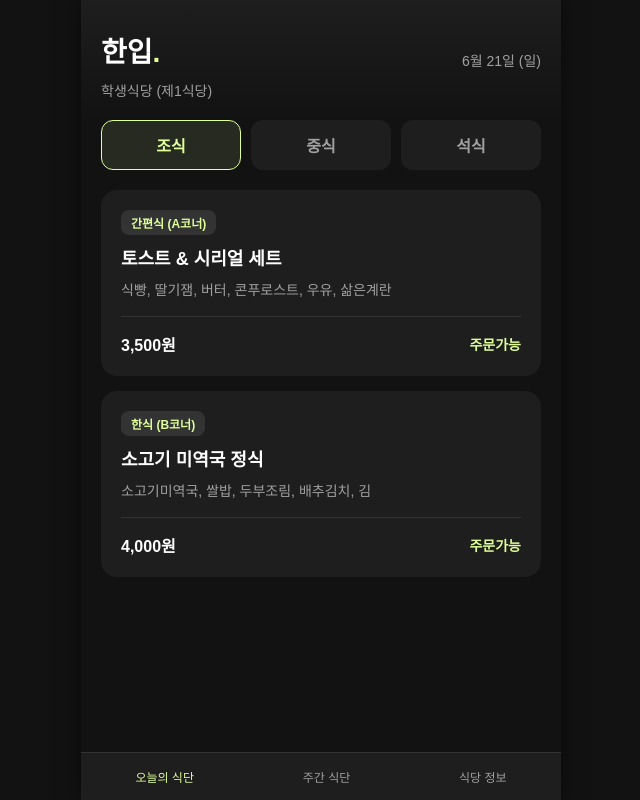
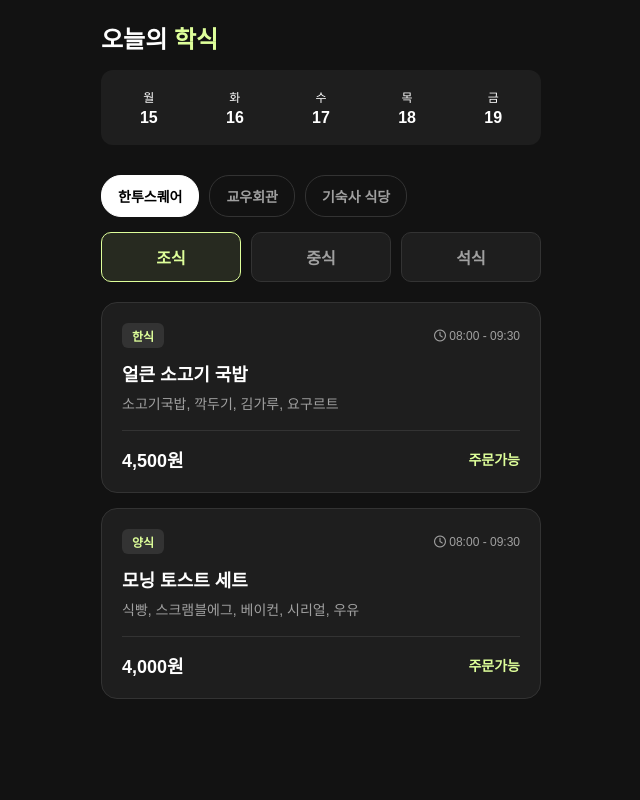
Before and after one commit to autumnPotato/han-ip-web, a plain HTML site: page index.html in a window 1280 px wide. Shown: the whole page, without its empty margins (319-959 px from the left). Drawn offline with Linux system fonts and the light colour scheme; a web font is replaced by a local one.

Commit message:
Update index.html

```diff
--- a/index.html
+++ b/index.html
@@ -3,7 +3,7 @@
 <head>
     <meta charset="UTF-8">
     <meta name="viewport" content="width=device-width, initial-scale=1.0">
-    <title>한입 (Han-ip) - 우리 학교 스마트 식단</title>
+    <title>한입 (Han-ip) - 교내 스마트 식단</title>
     <link href="https://cdn.jsdelivr.net/gh/orioncactus/pretendard/dist/web/static/pretendard.css" rel="stylesheet">
     <style>
         :root {
@@ -13,14 +13,10 @@
             --text-main: #ffffff;
             --text-sub: #a0a0a0;
             --danger: #ff5e5e;
+            --border-color: #333333;
         }
 
-        * {
-            box-sizing: border-box;
-            margin: 0;
-            padding: 0;
-            font-family: 'Pretendard', sans-serif;
-        }
+        * { box-sizing: border-box; margin: 0; padding: 0; font-family: 'Pretendard', sans-serif; }
 
         body {
             background-color: var(--bg-color);
@@ -32,74 +28,93 @@
 
         #app {
             width: 100%;
-            max-width: 480px; /* 모바일 뷰 고정 */
+            max-width: 480px;
             background-color: var(--bg-color);
             min-height: 100vh;
             position: relative;
-            box-shadow: 0 0 20px rgba(0,0,0,0.5);
+            padding-bottom: 80px;
         }
 
-        /* Header */
-        header {
-            padding: 30px 20px 20px;
-            background: linear-gradient(180deg, rgba(30,30,30,1) 0%, rgba(18,18,18,0) 100%);
+        /* 1. Header & Calendar (상단 요일 탭) */
+        header { padding: 20px 20px 10px; }
+        .header-title { font-size: 24px; font-weight: 700; margin-bottom: 15px; }
+        .header-title span { color: var(--accent-color); }
+
+        .calendar-tabs {
+            display: flex;
+            justify-content: space-between;
+            background-color: var(--card-bg);
+            border-radius: 12px;
+            padding: 10px;
+            margin-bottom: 20px;
+        }
+        .day-tab {
+            display: flex;
+            flex-direction: column;
+            align-items: center;
+            padding: 8px;
+            border-radius: 8px;
+            cursor: pointer;
+            width: 18%;
+            transition: 0.2s;
+        }
+        .day-tab.active { background-color: var(--accent-color); color: #000; }
+        .day-name { font-size: 12px; margin-bottom: 4px; font-weight: 500; }
+        .day-date { font-size: 16px; font-weight: 700; }
+
+        /* 2. Building Filter (건물 필터) */
+        .building-filter {
+            display: flex;
+            overflow-x: auto;
+            gap: 10px;
+            padding: 0 20px 15px;
+            scrollbar-width: none;
+        }
+        .building-filter::-webkit-scrollbar { display: none; }
+
+        .building-btn {
+            white-space: nowrap;
+            padding: 10px 16px;
+            border-radius: 20px;
+            background-color: transparent;
+            border: 1px solid var(--border-color);
+            color: var(--text-sub);
+            font-size: 14px;
+            font-weight: 600;
+            cursor: pointer;
+        }
+        .building-btn.active {
+            background-color: #fff;
+            color: #000;
+            border-color: #fff;
         }
 
-        .title-wrapper {
-            display: flex;
-            justify-content: space-between;
-            align-items: flex-end;
-            margin-bottom: 10px;
-        }
-
-        h1 {
-            font-size: 28px;
-            font-weight: 700;
-        }
-
-        h1 span {
-            color: var(--accent-color);
-        }
-
-        .date-info {
-            color: var(--text-sub);
-            font-size: 14px;
-        }
-
-        /* Tabs */
-        .tabs {
+        /* 3. Meal Time Tabs (조/중/석식) */
+        .meal-tabs {
             display: flex;
             padding: 0 20px;
             margin-bottom: 20px;
             gap: 10px;
         }
-
-        .tab {
+        .meal-tab {
             flex: 1;
             padding: 12px 0;
             text-align: center;
             background-color: var(--card-bg);
-            border-radius: 12px;
+            border-radius: 10px;
             font-weight: 600;
             color: var(--text-sub);
             cursor: pointer;
-            transition: all 0.3s ease;
-            border: 1px solid transparent;
+            border: 1px solid var(--border-color);
         }
-
-        .tab.active {
+        .meal-tab.active {
             background-color: rgba(222, 255, 154, 0.1);
             color: var(--accent-color);
             border-color: var(--accent-color);
         }
 
-        /* Menu List */
-        .menu-container {
-            padding: 0 20px 100px;
-            display: flex;
-            flex-direction: column;
-            gap: 15px;
-        }
+        /* 4. Menu List & Cards */
+        .menu-container { padding: 0 20px; display: flex; flex-direction: column; gap: 15px; }
 
         .menu-card {
             background-color: var(--card-bg);
@@ -107,182 +122,188 @@
             padding: 20px;
             position: relative;
             overflow: hidden;
+            border: 1px solid var(--border-color);
+        }
+
+        .card-header {
+            display: flex;
+            justify-content: space-between;
+            align-items: center;
+            margin-bottom: 12px;
         }
 
         .corner-badge {
-            display: inline-block;
             background-color: #333;
             color: var(--accent-color);
             padding: 4px 10px;
-            border-radius: 8px;
+            border-radius: 6px;
             font-size: 12px;
             font-weight: 700;
-            margin-bottom: 12px;
         }
 
-        .menu-title {
-            font-size: 18px;
-            font-weight: 600;
-            margin-bottom: 8px;
-            line-height: 1.4;
-        }
+        .op-time { font-size: 12px; color: var(--text-sub); }
 
-        .menu-items {
-            color: var(--text-sub);
-            font-size: 14px;
-            margin-bottom: 15px;
-            line-height: 1.5;
-        }
+        .menu-title { font-size: 18px; font-weight: 700; margin-bottom: 8px; }
+        .menu-items { color: var(--text-sub); font-size: 14px; margin-bottom: 15px; line-height: 1.5; }
 
         .menu-footer {
             display: flex;
             justify-content: space-between;
             align-items: center;
-            border-top: 1px solid #333;
+            border-top: 1px solid var(--border-color);
             padding-top: 15px;
         }
+        .price { font-weight: 700; font-size: 18px; }
 
-        .price {
-            font-weight: 700;
-            font-size: 16px;
-        }
-
-        /* Sold Out State */
+        /* Sold Out UI */
         .menu-card.sold-out::after {
-            content: 'SOLD OUT';
+            content: '품절 (Sold Out)';
             position: absolute;
             top: 0; left: 0; right: 0; bottom: 0;
-            background-color: rgba(0, 0, 0, 0.7);
+            background-color: rgba(0, 0, 0, 0.8);
             color: var(--danger);
             display: flex;
             align-items: center;
             justify-content: center;
-            font-size: 24px;
+            font-size: 20px;
             font-weight: 800;
-            letter-spacing: 2px;
             backdrop-filter: blur(2px);
             z-index: 10;
         }
 
-        /* Navigation Bar (Bottom) */
-        .bottom-nav {
-            position: fixed;
-            bottom: 0;
-            width: 100%;
-            max-width: 480px;
-            background-color: var(--card-bg);
-            display: flex;
-            justify-content: space-around;
-            padding: 15px 0 calc(15px + env(safe-area-inset-bottom));
-            border-top: 1px solid #333;
-            z-index: 100;
-        }
-
-        .nav-item {
-            color: var(--text-sub);
-            text-align: center;
-            font-size: 12px;
-            font-weight: 500;
-        }
-
-        .nav-item.active {
-            color: var(--accent-color);
-        }
-
-        .empty-state {
-            text-align: center;
-            padding: 50px 0;
-            color: var(--text-sub);
-        }
+        .empty-state { text-align: center; padding: 40px 0; color: var(--text-sub); }
     </style>
 </head>
 <body>
 
 <div id="app">
     <header>
-        <div class="title-wrapper">
-            <h1>한입<span>.</span></h1>
-            <div class="date-info" id="current-date"></div>
+        <div class="header-title">오늘의 <span>학식</span></div>
+        <div class="calendar-tabs" id="calendar-container">
             </div>
-        <p style="color: var(--text-sub); font-size: 14px;">학생식당 (제1식당)</p>
     </header>
 
-    <div class="tabs">
-        <div class="tab" data-meal="breakfast" onclick="changeTab('breakfast')">조식</div>
-        <div class="tab" data-meal="lunch" onclick="changeTab('lunch')">중식</div>
-        <div class="tab" data-meal="dinner" onclick="changeTab('dinner')">석식</div>
+    <div class="building-filter" id="building-container">
+        <button class="building-btn active" onclick="setBuilding('한투스퀘어')">한투스퀘어</button>
+        <button class="building-btn" onclick="setBuilding('교우회관')">교우회관</button>
+        <button class="building-btn" onclick="setBuilding('기숙사')">기숙사 식당</button>
+    </div>
+
+    <div class="meal-tabs">
+        <div class="meal-tab active" data-meal="조식" onclick="setMeal('조식')">조식</div>
+        <div class="meal-tab" data-meal="중식" onclick="setMeal('중식')">중식</div>
+        <div class="meal-tab" data-meal="석식" onclick="setMeal('석식')">석식</div>
     </div>
 
     <div class="menu-container" id="menu-list">
         </div>
-
-    <div class="bottom-nav">
-        <div class="nav-item active">오늘의 식단</div>
-        <div class="nav-item">주간 식단</div>
-        <div class="nav-item">식당 정보</div>
-    </div>
 </div>
 
 <script>
-    // 1. Mock Data (API에서 받아올 데이터 구조)
-    const menuData = {
-        breakfast: [
-            { corner: '간편식 (A코너)', title: '토스트 & 시리얼 세트', items: '식빵, 딸기잼, 버터, 콘푸로스트, 우유, 삶은계란', price: '3,500원', soldOut: false },
-            { corner: '한식 (B코너)', title: '소고기 미역국 정식', items: '소고기미역국, 쌀밥, 두부조림, 배추김치, 김', price: '4,000원', soldOut: false }
+    // 상태 관리 변수
+    let currentBuilding = '한투스퀘어';
+    let currentMeal = '중식'; // 기본값 중식
+
+    // PRD 맞춤형 목업 데이터 (건물 > 시간대 > 코너별 메뉴)
+    const db = {
+        "한투스퀘어": {
+            "조식": [
+                { corner: "한식", name: "얼큰 소고기 국밥", items: "소고기국밥, 깍두기, 김가루, 요구르트", price: "4,500원", time: "08:00 - 09:30", soldOut: false },
+                { corner: "양식", name: "모닝 토스트 세트", items: "식빵, 스크램블에그, 베이컨, 시리얼, 우유", price: "4,000원", time: "08:00 - 09:30", soldOut: false }
             ],
-        lunch: [
-            { corner: '일품 (A코너)', title: '수제 등심 돈까스', items: '등심돈까스, 양배추샐러드, 밥, 크림스프, 깍두기', price: '5,500원', soldOut: true },
-            { corner: '뚝배기 (B코너)', title: '얼큰 순두부 찌개', items: '순두부찌개, 공기밥, 계란말이, 어묵볶음, 깍두기', price: '5,000원', soldOut: false },
-            { corner: '면/분식 (C코너)', title: '로제 떡볶이 & 튀김', items: '로제떡볶이, 김말이, 야끼만두, 단무지, 쿨피스', price: '4,500원', soldOut: false }
+            "중식": [
+                { corner: "일식", name: "가츠동 (돈까스덮밥)", items: "가츠동, 미니우동, 단무지, 락교", price: "6,000원", time: "11:30 - 14:00", soldOut: true }, // 마감 테스트용
+                { corner: "한식", name: "뚝배기 불고기", items: "뚝불고기, 쌀밥, 배추김치, 어묵볶음", price: "5,500원", time: "11:30 - 14:00", soldOut: false },
+                { corner: "양식", name: "베이컨 크림 파스타", items: "크림파스타, 마늘빵, 피클, 탄산음료", price: "6,500원", time: "11:30 - 14:00", soldOut: false }
             ],
-        dinner: [
-            { corner: '한식 (A코너)', title: '제육볶음 & 쌈채소', items: '제육볶음, 상추/깻잎, 쌈장, 된장국, 쌀밥, 무생채', price: '5,500원', soldOut: false },
-            { corner: '일품 (B코너)', title: '치킨 마요 덮밥', items: '치킨마요덮밥, 미니우동, 단무지, 배추김치', price: '5,000원', soldOut: false }
+            "석식": [
+                { corner: "일품", name: "치즈 닭갈비 덮밥", items: "닭갈비덮밥, 맑은장국, 쌈무", price: "5,500원", time: "17:30 - 19:00", soldOut: false }
             ]
+        },
+        "교우회관": {
+            "조식": [],
+            "중식": [
+                { corner: "교직원식당", name: "한방 갈비탕 정식", items: "갈비탕, 잡곡밥, 섞박지, 해물파전, 오징어젓갈", price: "8,000원", time: "11:30 - 13:30", soldOut: false }
+            ],
+            "석식": []
+        },
+        "기숙사": {
+            "조식": [
+                { corner: "자율배식", name: "가정식 백반", items: "미역국, 계란후라이, 김, 멸치볶음, 김치", price: "3,500원", time: "07:30 - 09:00", soldOut: false }
+            ],
+            "중식": [
+                { corner: "분식", name: "치즈 라면 & 충무김밥", items: "치즈라면, 충무김밥 5알, 단무지", price: "4,500원", time: "12:00 - 14:00", soldOut: false }
+            ],
+            "석식": [
+                { corner: "한식", name: "제육 짜글이", items: "제육짜글이, 대접밥, 김가루, 계란찜", price: "5,000원", time: "17:30 - 19:00", soldOut: false }
+            ]
+        }
     };
 
-    // 2. 현재 시간 및 날짜 세팅 로직
-    function setDateAndAutoTab() {
-        const now = new Date();
-        const options = { month: 'long', day: 'numeric', weekday: 'short' };
-        document.getElementById('current-date').innerText = now.toLocaleDateString('ko-KR', options);
+    // 1. 날짜 및 요일 탭 렌더링 로직
+    function renderCalendar() {
+        const today = new Date();
+        const container = document.getElementById('calendar-container');
+        const dayNames = ['일', '월', '화', '수', '목', '금', '토'];
 
-        const hour = now.getHours();
-        let targetMeal = 'lunch'; // 기본값
+        // 이번 주 월~금만 표시 (학식 특성 반영)
+        const currentDay = today.getDay();
+        const monday = new Date(today);
+        monday.setDate(today.getDate() - currentDay + (currentDay === 0 ? -6 : 1)); // 월요일 계산
 
-        // 시간 기반 지능형 메뉴 트래킹 (Vibe Coding 핵심)
-        if (hour < 10) {
-            targetMeal = 'breakfast'; // 오전 10시 이전: 조식
-        } else if (hour >= 14 && hour < 19) {
-            targetMeal = 'dinner'; // 오후 2시 ~ 저녁 7시: 석식
-        } else if (hour >= 19) {
-            targetMeal = 'breakfast'; // 저녁 7시 이후: 다음날 조식 (실제 서비스에선 날짜도 +1 처리 필요)
+        for (let i = 0; i < 5; i++) {
+            const date = new Date(monday);
+            date.setDate(monday.getDate() + i);
+
+            const isToday = date.toDateString() === today.toDateString();
+
+            const tab = document.createElement('div');
+            tab.className = `day-tab ${isToday ? 'active' : ''}`;
+            tab.innerHTML = `
+                <div class="day-name">${dayNames[date.getDay()]}</div>
+                <div class="day-date">${date.getDate()}</div>
+            `;
+
+            // 날짜 클릭 이벤트 (UI만 변경되도록 처리)
+            tab.onclick = () => {
+                document.querySelectorAll('.day-tab').forEach(t => t.classList.remove('active'));
+                tab.classList.add('active');
+                renderMenus(); // 실제 앱에선 날짜 파라미터도 넘겨야 함
+            };
+            container.appendChild(tab);
+        }
     }
 
-        changeTab(targetMeal);
+    // 2. 건물 필터 변경 로직
+    function setBuilding(buildingName) {
+        currentBuilding = buildingName;
+        document.querySelectorAll('.building-btn').forEach(btn => {
+            btn.classList.remove('active');
+            if(btn.innerText.includes(buildingName)) btn.classList.add('active');
+        });
+        renderMenus();
     }
 
-    // 3. 탭 변경 및 렌더링 로직
-    function changeTab(mealType) {
-        // 탭 UI 활성화 상태 변경
-        document.querySelectorAll('.tab').forEach(tab => {
+    // 3. 시간대 탭 변경 로직
+    function setMeal(mealType) {
+        currentMeal = mealType;
+        document.querySelectorAll('.meal-tab').forEach(tab => {
             tab.classList.remove('active');
-            if(tab.dataset.meal === mealType) {
-                tab.classList.add('active');
-            }
+            if(tab.dataset.meal === mealType) tab.classList.add('active');
         });
-
-        // 메뉴 데이터 렌더링
-        renderMenus(mealType);
+        renderMenus();
     }
 
-    function renderMenus(mealType) {
+    // 4. 화면에 메뉴 렌더링 (핵심 로직)
+    function renderMenus() {
         const container = document.getElementById('menu-list');
-        const menus = menuData[mealType];
-        container.innerHTML = ''; // 초기화
+        // 건물과 시간대에 맞는 데이터 호출
+        const menus = db[currentBuilding] ? db[currentBuilding][currentMeal] : [];
+
+        container.innerHTML = ''; // 기존 내용 초기화
 
         if (!menus || menus.length === 0) {
-            container.innerHTML = '<div class="empty-state">운영되는 식단이 없습니다.</div>';
+            container.innerHTML = `<div class="empty-state">해당 건물/시간에는 운영되는 식단이 없습니다.</div>`;
             return;
         }
 
@@ -291,13 +312,16 @@
             card.className = `menu-card ${menu.soldOut ? 'sold-out' : ''}`;
 
             card.innerHTML = `
-                <div class="corner-badge">${menu.corner}</div>
-                <div class="menu-title">${menu.title}</div>
+                <div class="card-header">
+                    <span class="corner-badge">${menu.corner}</span>
+                    <span class="op-time"><i class="fa-regular fa-clock"></i> ${menu.time}</span>
+                </div>
+                <div class="menu-title">${menu.name}</div>
                 <div class="menu-items">${menu.items}</div>
                 <div class="menu-footer">
                     <div class="price">${menu.price}</div>
                     <div style="color: ${menu.soldOut ? 'var(--danger)' : 'var(--accent-color)'}; font-size: 14px; font-weight: bold;">
-                        ${menu.soldOut ? '품절' : '주문가능'}
+                        ${menu.soldOut ? '마감됨' : '주문가능'}
                     </div>
                 </div>
             `;
@@ -305,8 +329,17 @@
         });
     }
 
-    // 앱 초기화 실행
-    window.onload = setDateAndAutoTab;
+    // 초기화 실행
+    window.onload = () => {
+        renderCalendar(); // 오늘 날짜 감지 및 캘린더 생성
+
+        // 시간에 따른 자동 탭 선택 (기획안 반영)
+        const hour = new Date().getHours();
+        if (hour < 10) setMeal('조식');
+        else if (hour < 14) setMeal('중식');
+        else setMeal('석식');
+    };
 </script>
+<script src="https://kit.fontawesome.com/a076d05399.js" crossorigin="anonymous"></script>
 </body>
 </html>
```
Lines whose indentation alone changed are shown as unchanged.
